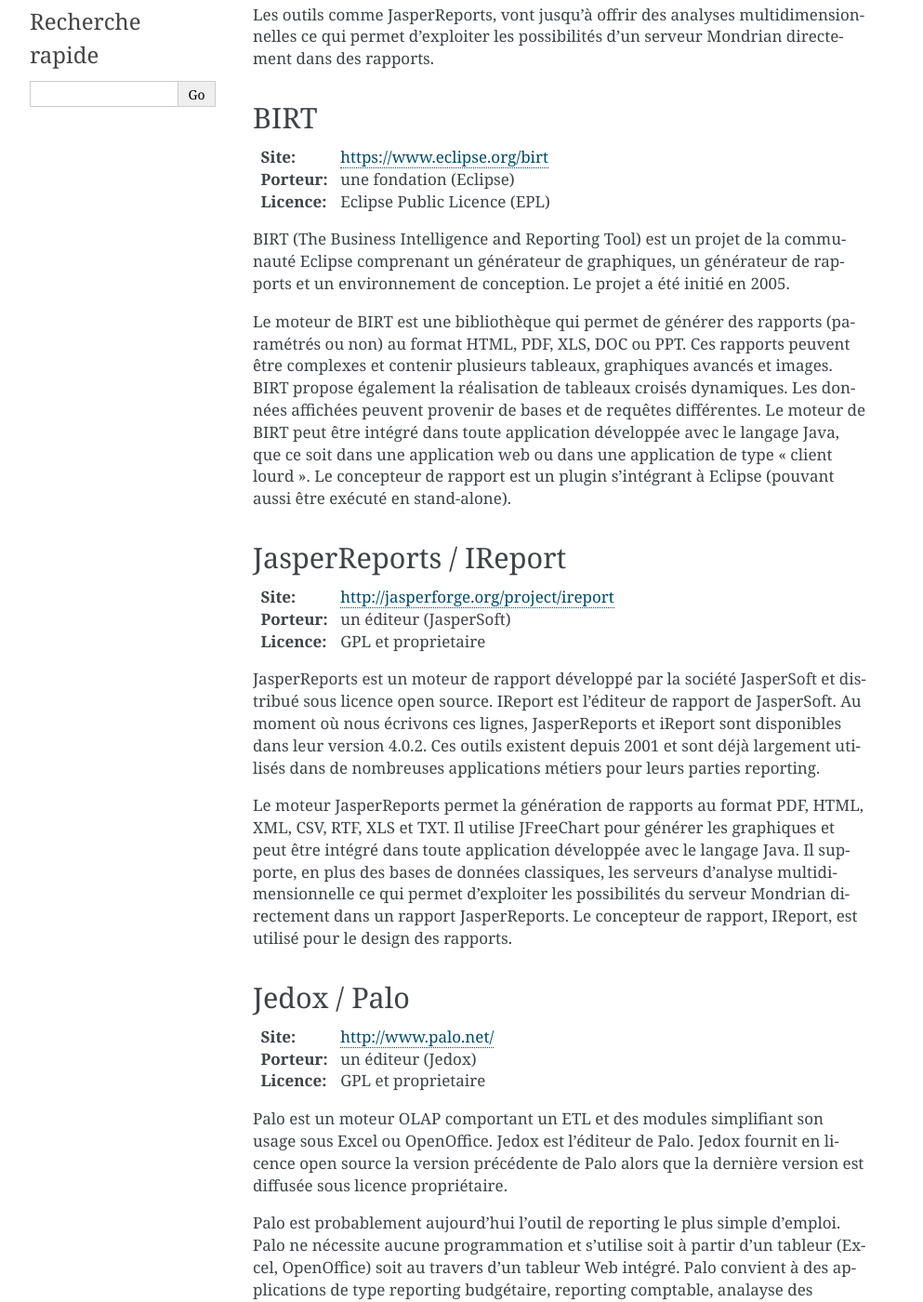
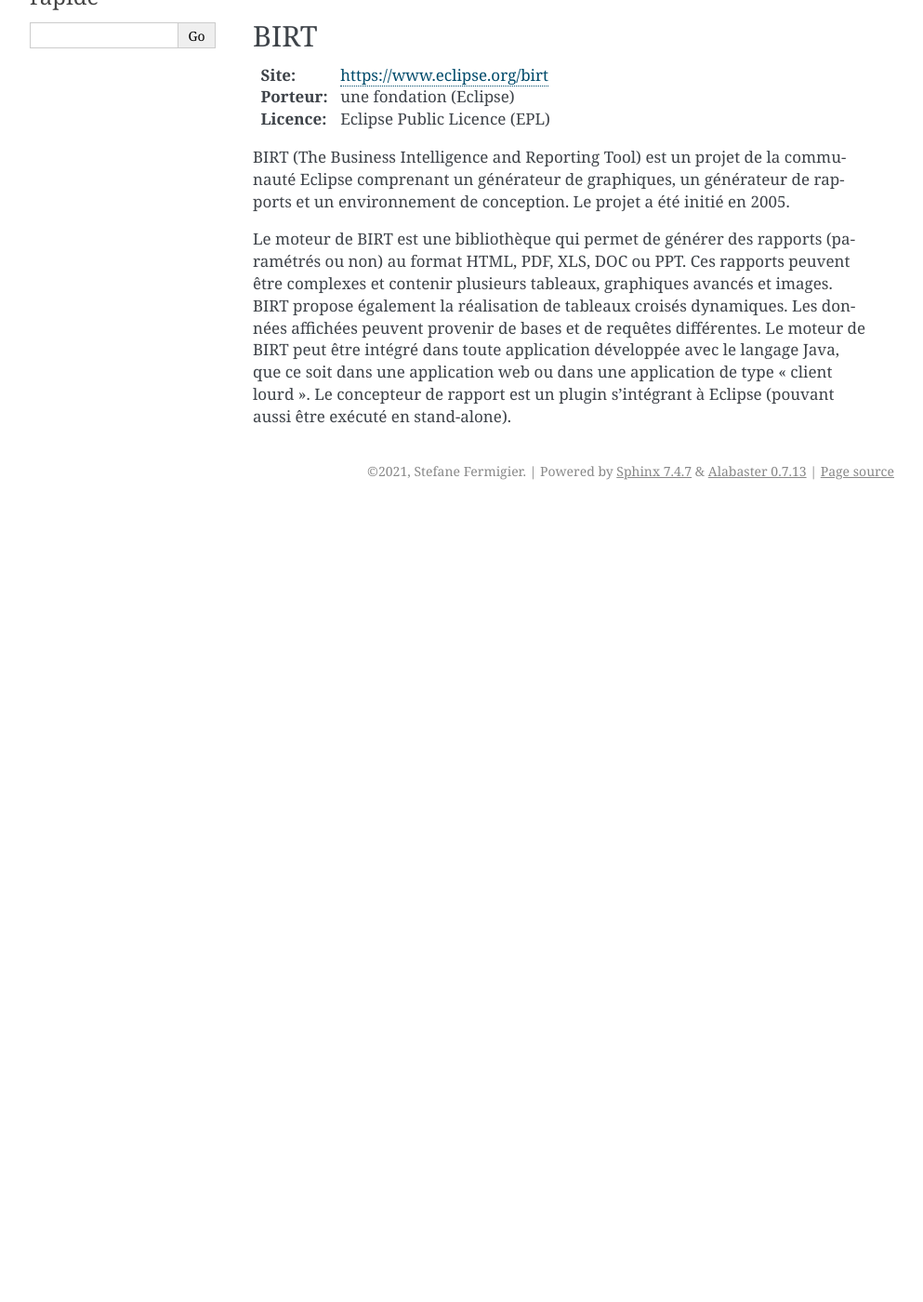
Before and after one commit to sfermigier/guide-oss, a Sphinx documentation site: the page built from source/applications/decisionnel-reporting.rst, in a window 1280 px wide and 1400 px high, scrolled down 317 px. Shown: the whole window at 93% size, without its empty margins (148-1141 px from the left). Built offline with Sphinx 7.4.7, drawn with Linux system fonts in a browser that asks for light colours; after the commit the page ends 900 px from its top, so only the background shows below that; some of the changed text lies outside the part shown.

Commit message:
Remove projects that went proprietary (or dead).

```diff
--- a/source/applications/decisionnel-reporting.rst
+++ b/source/applications/decisionnel-reporting.rst
@@ -6,10 +6,6 @@
 Les outils de reporting, tel que BIRT, permettent non seulement de générer des rapports (paramétrés ou non) au format HTML, PDF, XLS, DOC, PPT, etc.) mais aussi de construire des tableaux croisés dynamiques.
 
 Les données affichées peuvent provenir de bases et de requêtes différentes. D’ailleurs, les outils de reporting fournissent généralement des plugins pour se greffer facilement à des sources ou applications externes.
-
-Les outils comme JasperReports, vont jusqu’à offrir des analyses multidimensionnelles ce qui permet d’exploiter les possibilités d’un serveur Mondrian directement dans des rapports.
-
-
 
 
 BIRT
@@ -22,41 +18,3 @@
 BIRT (The Business Intelligence and Reporting Tool) est un projet de la communauté Eclipse comprenant un générateur de graphiques, un générateur de rapports et un environnement de conception. Le projet a été initié en 2005.
 
 Le moteur de BIRT est une bibliothèque qui permet de générer des rapports (paramétrés ou non) au format HTML, PDF, XLS, DOC ou PPT. Ces rapports peuvent être complexes et contenir plusieurs tableaux, graphiques avancés et images. BIRT propose également la réalisation de tableaux croisés dynamiques. Les données affichées peuvent provenir de bases et de requêtes différentes. Le moteur de BIRT peut être intégré dans toute application développée avec le langage Java, que ce soit dans une application web ou dans une application de type « client lourd ». Le concepteur de rapport est un plugin s’intégrant à Eclipse (pouvant aussi être exécuté en stand-alone).
-
-
-
-JasperReports / IReport
------------------------
-
-:Site: http://jasperforge.org/project/ireport
-:Porteur: un éditeur (JasperSoft)
-:Licence: GPL et proprietaire
-
-JasperReports est un moteur de rapport développé par la société  JasperSoft et distribué sous licence open source. IReport est l'éditeur de rapport de JasperSoft. Au moment où nous écrivons ces lignes,  JasperReports et iReport sont disponibles dans leur version 4.0.2. Ces outils existent depuis 2001 et sont déjà largement utilisés dans de nombreuses applications métiers pour leurs parties reporting.
-
-Le moteur JasperReports permet la génération de rapports au format PDF, HTML, XML, CSV, RTF, XLS et TXT. Il utilise JFreeChart pour générer les graphiques et peut être intégré dans toute application développée avec le langage Java. Il supporte, en plus des bases de données classiques, les serveurs d’analyse multidimensionnelle ce qui permet d’exploiter les possibilités du serveur Mondrian directement dans  un rapport JasperReports. Le concepteur de rapport, IReport, est utilisé pour le design des rapports.
-
-
-Jedox / Palo
-------------
-
-:Site: http://www.palo.net/
-:Porteur: un éditeur (Jedox)
-:Licence: GPL et proprietaire
-
-Palo est un moteur OLAP comportant un ETL et des modules simplifiant son usage sous Excel ou OpenOffice. Jedox est l'éditeur
-de Palo. Jedox fournit en licence open source la version précédente de Palo alors que la dernière version est diffusée sous licence propriétaire.
-
-Palo est probablement aujourd'hui l'outil de reporting le plus simple d'emploi. Palo ne nécessite aucune programmation et s'utilise soit à partir d'un tableur (Excel, OpenOffice) soit au travers d'un tableur Web intégré. Palo convient à des applications de type reporting budgétaire, reporting comptable, analayse des ventes. Palo intègre un portail Web et une gestion des utilisateurs et peut donc être utilisé dans devoir installer un logiciel client.
-
-
-Pentaho Report Designer
------------------------
-
-:Site: http://reporting.pentaho.com
-:Porteur: un éditeur (Pentaho)
-:Licence: GPL et propriétaire
-
-JFreeReport a rejoint le projet Pentaho début 2006. Au fur et à mesure, le nom JFreeReport a été abandonné au profit de Pentaho Report Designer (PRD). PRD permet de développer des rapports complexes et, en association avec la plateforme Pentaho, de les publier directement sur le serveur décisionnel. Au moment où nous écrivons ces lignes,  PRD est disponible dans sa version 3.8.
-
-Pentaho Report Designer est un outil simple à manipuler, bien intégré à la suite décisionnelle Pentaho pour la gestion des paramètres ou la publication sur la plateforme web. Il permet la génération de rapports au format PDF, HTML, XML, CSV, RTF, XLS et supporte les sources de données multiples. Par contre, la création de tableaux croisés dynamiques n’est pas encore évidente (fonctionnalité cachée), et est attendue pour la version 4.
--- a/source/developpement-middleware/frameworks-web-backend.rst
+++ b/source/developpement-middleware/frameworks-web-backend.rst
@@ -108,6 +108,5 @@
 
 - Flask: https://flask.palletsprojects.com/
 - CakePHP: https://cakephp.org/
-- Lithium: https://lithify.me/
 - Jelix: https://jelix.org/fr/
 - Apache CXF: https://cxf.apache.org/
--- a/source/infrastructure/messagerie-emailing-groupware.rst
+++ b/source/infrastructure/messagerie-emailing-groupware.rst
@@ -28,7 +28,7 @@
 Postfix
 -------
 
-:Site: https://www.postfix.org
+:Site: http://www.postfix.org
 :Porteur: une communauté
 :Licence: IBM (open source)
 
```
Also changed, not shown: source/applications/decisionnel-etl.rst (+4 -5 lines), source/applications/decisionnel-suite.rst (+6 -22 lines).
